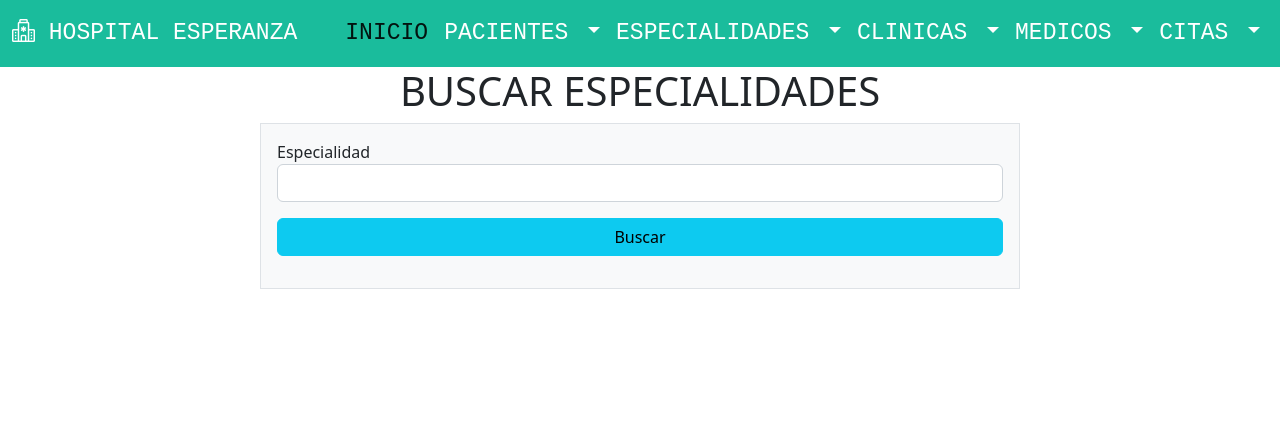
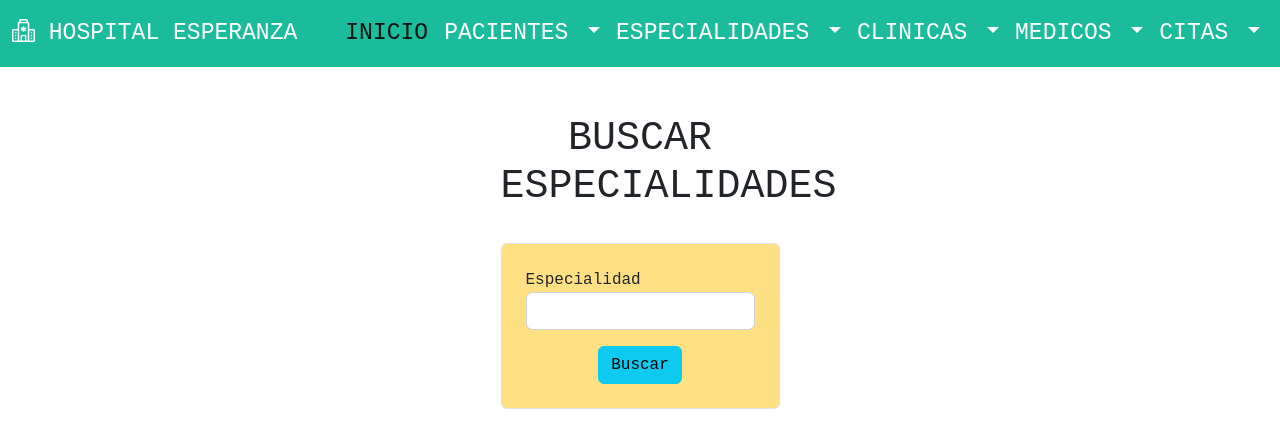
Before and after one commit to Jennifer11607/hospital_final_jimenez, a PHP site: page /hospital_final_jimenez/vistas/especialidades/buscar.php in a window 1280 px wide. Shown: the top 448 px of the page. Run offline with PHP 8.4, Linux system fonts and the light colour scheme.

Commit message:
cambio de fuente en vistas especialidades

```diff
--- a/vistas/especialidades/buscar.php
+++ b/vistas/especialidades/buscar.php
@@ -5,22 +5,23 @@ error_reporting(E_ALL);
 
 include_once '../../includes/header.php'?>
 <?php include_once '../../includes/navbar.php'?>
-    <div class="container">
-        <h1 class="text-center">BUSCAR ESPECIALIDADES</h1>
-        <div class="row justify-content-center">
-            <form action="/hospital_final_jimenez/controladores/especialidades/buscar.php" method="GET" class="col-lg-8 border bg-light p-3">
-                <div class="row mb-3">
-                    <div class="col">
-                        <label for="espec_nombre">Especialidad</label>
-                        <input type="text" name="espec_nombre" id="espec_nombre" class="form-control">
-                    </div>
+
+<div class="container full-height d-flex flex-column justify-content-center align-items-center">
+        <div class="w-25 text-center mb-4 mt-5" style="font-family:'Courier New', Courier, monospace">
+            <h1>BUSCAR ESPECIALIDADES</h1>
+        </div>
+        <div class="row justify-content-center w-25">
+            <form action="/hospital_final_jimenez/controladores/especialidades/buscar.php" method="GET" class="form-container border p-4 rounded" style="font-family:'Courier New', Courier, monospace; background-color: #FFE082">
+                <div class="form-group mb-3">
+                    <label for="espec_nombre">Especialidad</label>
+                    <input type="text" name="espec_nombre" id="espec_nombre" class="form-control">
                 </div>
-                <div class="row mb-3">
-                    <div class="col">
-                        <button type="submit" class="btn btn-info w-100">Buscar</button>
-                    </div>
+                <div class="form-group text-center">
+                    <button type="submit" class="btn btn-info btn-small">Buscar</button>
                 </div>
             </form>
         </div>
     </div>
+
+
     <?php include_once '../../includes/footer.php'?>
```
Also changed, not shown: vistas/especialidades/index.php (+4 -6 lines).
